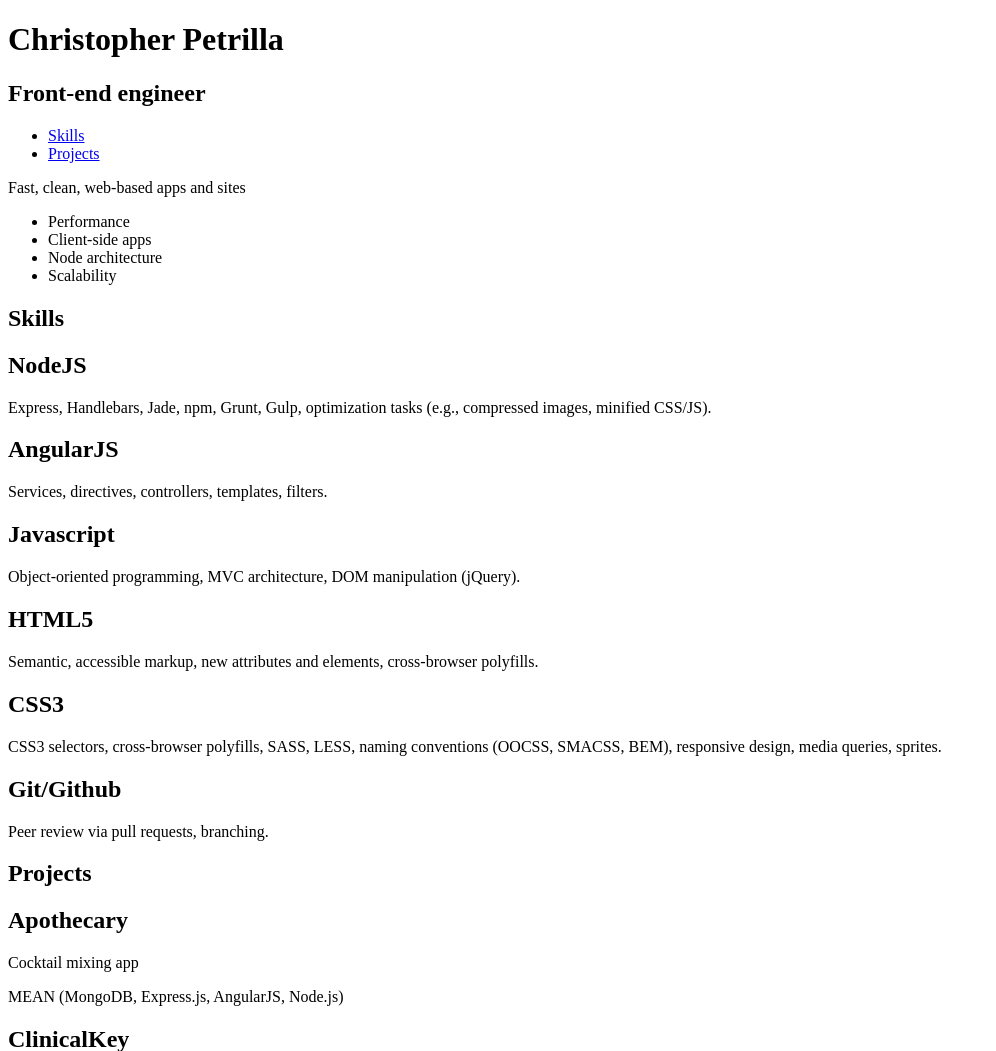
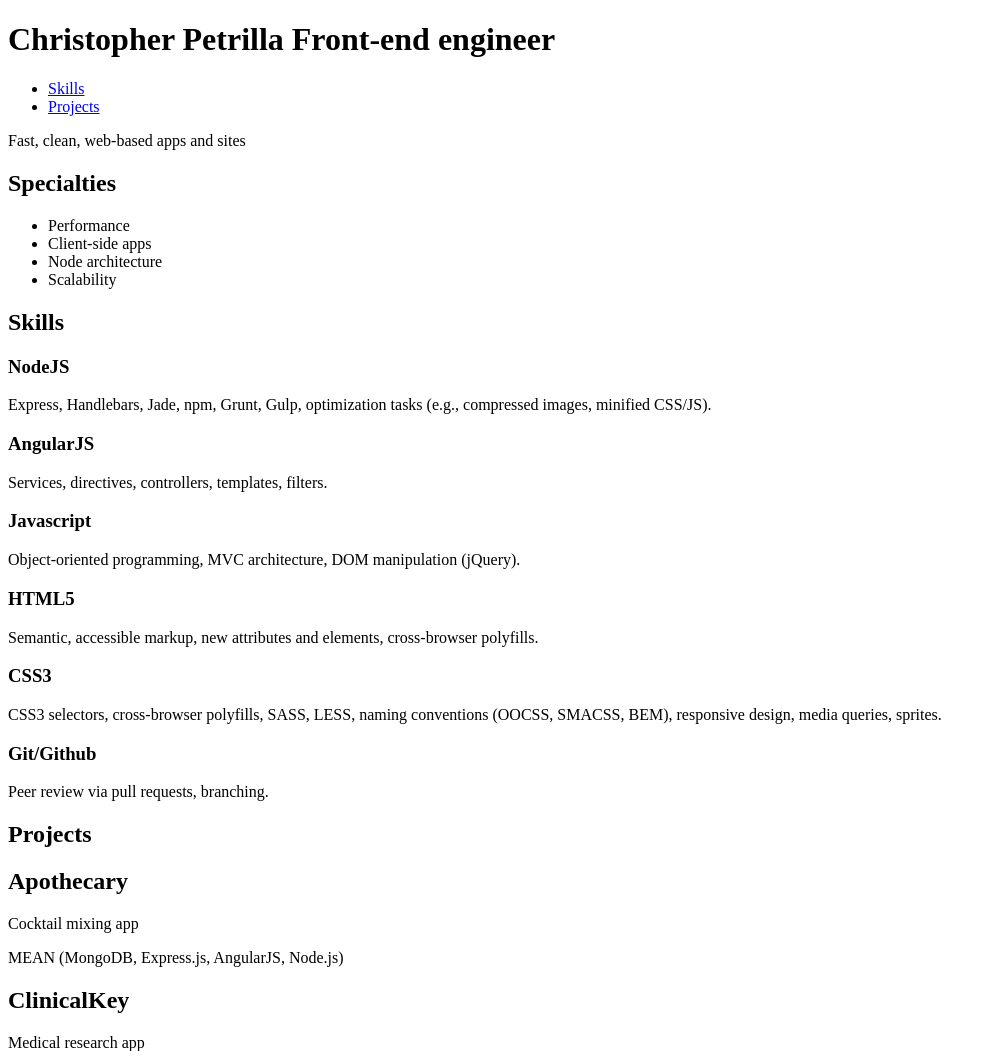
Before and after one commit to cpetrilla01/portfolio, a web app: page /resources/templates/index.html in a window 1280 px wide. Shown: the top 1051 px of the page, without its empty margins (0-996 px from the left). Run offline with its HTML, style and script files only (its server is not run), Linux system fonts and the light colour scheme; data that the repository does not hold is empty.

Commit message:
Adjust header elements and associated styling

```diff
--- a/resources/less/primary-navigation.less
+++ b/resources/less/primary-navigation.less
@@ -11,9 +11,10 @@
 
 .primary-navigation__item {
 	display: inline-block;
+	font-size: 1.125em;
 	padding: 0 .5em;
 	text-transform: uppercase;
-	letter-spacing: normal;
+	letter-spacing: .025em;
 }
 
 .primary-navigation__link {
--- a/resources/templates/index.html
+++ b/resources/templates/index.html
@@ -14,10 +14,10 @@
 			<p class="browserupgrade">You are using an <strong>outdated</strong> browser. Please <a href="http://browsehappy.com/">upgrade your browser</a> to improve your experience.</p>
 		<![endif]-->
 		<header class="header clearfix">
-			<div class="header__primary-logo-container primary-logo">
-				<h1 class="primary-logo__name">Christopher Petrilla</h1>
-				<h2 class="primary-logo__title">Front-end engineer</h2>
-			</div>
+			<h1 class="header__primary-logo-container primary-logo">
+				<span class="primary-logo__name">Christopher Petrilla</span>
+				<span class="primary-logo__title">Front-end engineer</span>
+			</h1>
 			<nav class="header__primary-navigation-container primary-navigation">
 				<ul class="primary-navigation__list">
 					<!--<li class="primary-navigation__item"><a class="primary-navigation__link" href="#about">About</a></li>-->
@@ -31,37 +31,35 @@
 			<div class="hero__tagline-container">
 				<p class="hero__tagline">Fast, clean, web-based apps and sites</p>
 			</div>
-			<!-- todo: add specialties header -->
+			<h2 class="visuallyhidden">Specialties</h2>
 			<ul class="hero__specialties-list">
 				<li class="hero__specialties-item">Performance</li>
 				<li class="hero__specialties-item">Client-side apps</li>
 				<li class="hero__specialties-item">Node architecture</li>
 				<li class="hero__specialties-item">Scalability</li>
 			</ul>
-			<!-- Github -->
-			<!-- LinkedIn -->
 		</section>
 		<section id="skills" class="skills clearfix">
-			<h1 class="skills__header">Skills</h1>
+			<h2 class="skills__header">Skills</h2>
 			<div class="skills__content-column">
 				<div class="skills__item media">
 					<div class="sprite node media__figure"></div>
 					<div class="media__body-container">
-						<h2 class="media__body-heading">NodeJS</h2>
+						<h3 class="media__body-heading">NodeJS</h3>
 						<p class="media__body-content">Express, Handlebars, Jade, npm, Grunt, Gulp, optimization tasks (e.g., compressed images, minified CSS/JS).</p>
 					</div>
 				</div>
 				<div class="skills__item media">
 					<div class="sprite angular media__figure"></div>
 					<div class="media__body-container">
-						<h2 class="media__body-heading">AngularJS</h2>
+						<h3 class="media__body-heading">AngularJS</h3>
 						<p class="media__body-content">Services, directives, controllers, templates, filters.</p>
 					</div>
 				</div>
 				<div class="skills__item media">
 					<div class="sprite javascript media__figure"></div>
 					<div class="media__body-container">
-						<h2 class="media__body-heading">Javascript</h2>
+						<h3 class="media__body-heading">Javascript</h3>
 						<p class="media__body-content">Object-oriented programming, MVC architecture, DOM manipulation (jQuery).</p>
 					</div>
 				</div>
@@ -70,21 +68,21 @@
 				<div class="skills__item media">
 					<div class="sprite html media__figure"></div>
 					<div class="media__body-container">
-						<h2 class="media__body-heading">HTML5</h2>
+						<h3 class="media__body-heading">HTML5</h3>
 						<p class="media__body-content">Semantic, accessible markup, new attributes and elements, cross-browser polyfills.</p>
 					</div>
 				</div>
 				<div class="skills__item media">
 					<div class="sprite css media__figure"></div>
 					<div class="media__body-container">
-						<h2 class="media__body-heading">CSS3</h2>
+						<h3 class="media__body-heading">CSS3</h3>
 						<p class="media__body-content">CSS3 selectors, cross-browser polyfills, SASS, LESS, naming conventions (OOCSS, SMACSS, BEM), responsive design, media queries, sprites.</p>
 					</div>
 				</div>
 				<div class="skills__item media">
 					<div class="sprite github media__figure"></div>
 					<div class="media__body-container">
-						<h2 class="media__body-heading">Git/Github</h2>
+						<h3 class="media__body-heading">Git/Github</h3>
 						<p class="media__body-content">Peer review via pull requests, branching.</p>
 					</div>
 				</div>
@@ -109,6 +107,8 @@
 		<!--</section>-->
 		<!--<section id="about">-->
 			<!--<p>NYC-based front-end developer working remotely for Elsevier, Philadelphia office.</p>-->
+			<!--Github link-->
+			<!--LinkedIn link-->
 		<!--</section>-->
 		<footer>
 			<small>&copy;2016 Christopher Petrilla</small>
```
Also changed, not shown: resources/less/media.less (+7 -3 lines), resources/less/primary-logo.less (+5 -3 lines).
